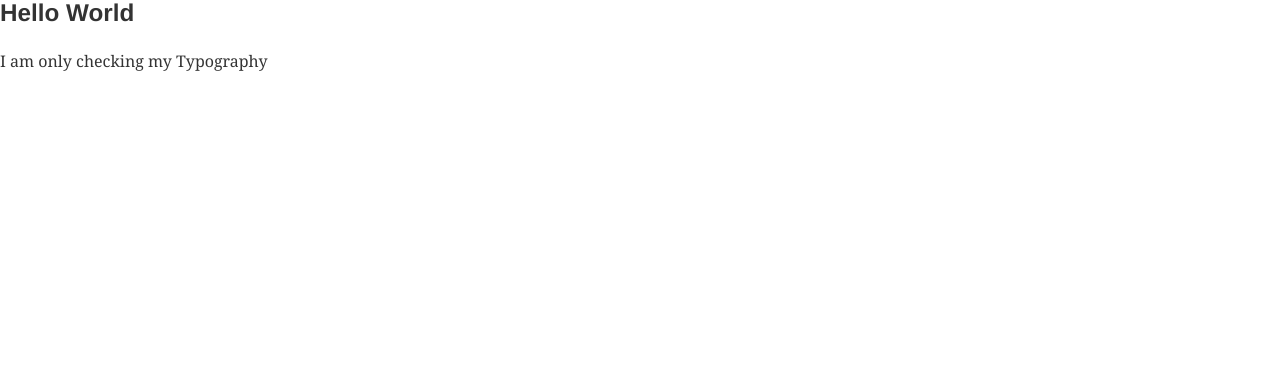
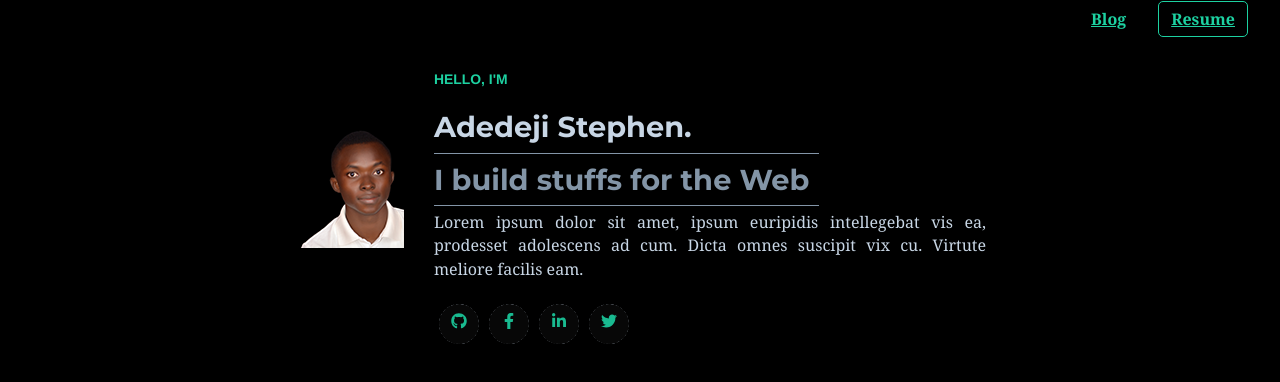
Before and after one commit to ionware/adedejistephen.com, a Gatsby site: page / in a window 1280 px wide. Built offline with nearby package versions, Linux system fonts and the light colour scheme; Gatsby itself is replaced by a stand-in of ours.

Commit message:
the index page

```diff
--- /dev/null
+++ b/gatsby-browser.js
@@ -0,0 +1 @@
+import './src/styles/app.scss'
--- a/gatsby-config.js
+++ b/gatsby-config.js
@@ -1,9 +1,17 @@
 module.exports = {
   siteMetadata: {
-    title: 'Adedeji Stephen'
+    title: 'Adedeji Stephen',
+    bioExcerpt: `Lorem ipsum dolor sit amet, ipsum euripidis intellegebat vis ea, prodesset adolescens ad cum. Dicta omnes suscipit vix cu. Virtute meliore facilis eam.`,
+    socials: {
+      twitter: 'https://twitter.com/ionwarez',
+      github: 'https://github.com/ionware',
+      facebook: 'https://facebook.com/ionware',
+      linkedin: 'https://linkedin.com/m/ionware'
+    }
   },
   plugins: [
     'gatsby-plugin-react-helmet',
+    'gatsby-plugin-sass',
     {
       resolve: 'gatsby-plugin-typography',
       options: {
--- a/package.json
+++ b/package.json
@@ -13,12 +13,17 @@
     "test": "echo \"Write tests! -> https://gatsby.dev/unit-testing\""
   },
   "dependencies": {
+    "animejs": "3.1.0",
     "gatsby": "^2.13.39",
     "gatsby-plugin-react-helmet": "3.1.2",
+    "gatsby-plugin-sass": "2.1.3",
     "gatsby-plugin-typography": "2.3.2",
+    "node-sass": "4.12.0",
+    "prop-types": "15.7.2",
     "react": "^16.8.6",
     "react-dom": "^16.8.6",
     "react-helmet": "5.2.1",
+    "react-icons": "3.7.0",
     "react-typography": "0.16.19",
     "typography": "0.16.19",
     "typography-theme-de-young": "0.16.19"
--- a/src/components/Icons.js
+++ b/src/components/Icons.js
@@ -1,4 +1,5 @@
 import React from 'react'
+import Animate from './Animate'
 import { useStaticQuery, graphql } from 'gatsby'
 import RotatingIconLink from './RotatingIconLink'
 import { FaFacebookF, FaGithub, FaLinkedinIn, FaTwitter } from 'react-icons/fa'
@@ -20,7 +21,8 @@ export default () => {
   `)
   const { twitter, github, facebook, linkedin } = data.site.siteMetadata.socials
   return (
-    <div>
+    <Animate duration={1100} opacity={[0, 1]} easing='linear' delay={4000}>
+      <div ref={React.createRef()}>
         <RotatingIconLink to={github}>
           <FaGithub />
         </RotatingIconLink>
@@ -34,5 +36,6 @@ export default () => {
           <FaTwitter />
         </RotatingIconLink>
       </div>
+    </Animate>
   )
 }
--- a/src/components/RotatingIconLink.js
+++ b/src/components/RotatingIconLink.js
@@ -8,7 +8,7 @@ export default class RotatingIconLink extends React.Component {
       targets: this.node,
       rotateZ: 360,
       easing: 'linear',
-      duration: 8000,
+      duration: 10000,
       loop: true,
     })
   }
--- a/src/pages/index.js
+++ b/src/pages/index.js
@@ -1,10 +1,55 @@
-import React from "react"
+import React, { createRef } from 'react'
+import { graphql } from 'gatsby'
+import Icons from '../components/Icons'
+import imgSrc from '../assets/adedeji.png'
+import Animate from '../components/Animate'
 
-export default () => {
-  return (
-    <div>
-      <h2>Hello World</h2>
-      <p>I am only checking my Typography</p>
-    </div>
-  )
+export default ({ data }) => {
+    return (
+      <React.Fragment>
+        <header className="header">
+          <nav className="flex justify-content-end">
+            <ul className="nav-list">
+              <li className="nav-list__item"><a href="#" className="nav-list__link">Blog</a></li>
+              <li className="nav-list__item"><a href="/resume.pdf" className="nav-list__link btn btn-primary-outline btn-rad">Resume</a></li>
+            </ul>
+          </nav>
+        </header>
+        <div className="w-max-width">
+          <main className="flex flex-info justify-content-center align-items-center align-content-center">
+            <Animate duration={1000} easing='linear' opacity={[0, 1]} delay={3000}>
+              <img src={imgSrc} alt="Adedeji Stephen" className="flex-info__image" ref={ createRef() }/>
+            </Animate>
+            <div className="flex-info__info">
+              <Animate opacity={[0, 1]} duration={2100} easing='linear'>
+                <h5 className="text-uppercase text-primary" ref={createRef()}>Hello, I'm</h5>
+              </Animate>
+              <Animate opacity={[0, 1]} duration={2000} easing='linear' delay={1100}>
+                <h1 className="hero" ref={createRef()}>Adedeji Stephen.</h1>
+              </Animate>
+              <Animate duration={2500} opacity={[0, 1]} easing={'linear'} delay={2200}>
+                <h2 className="hero hero-alt" ref={createRef()}>I build stuffs for the Web</h2>
+              </Animate>
+              <Animate duration={1100} opacity={[0, 1]} translateY={[10, 0]} easing='linear' delay={3200}>
+                <p className="text-justify" ref={createRef()}>
+                  { data.site.siteMetadata.bioExcerpt }
+                </p>
+              </Animate>
+              <Icons />
+            </div>
+          </main>
+        </div>
+      </React.Fragment>
+    )
 }
+
+export const query = graphql`
+  query {
+    site {
+      siteMetadata {
+        bioExcerpt,
+        title
+      }
+    }
+  }
+`
--- a/src/styles/app.scss
+++ b/src/styles/app.scss
@@ -33,6 +33,11 @@
   padding-top: 8px;
   background-color: lighten($bg-color, 3%);
 }
+@media screen and (max-width: 768px) {
+  .circle__icon {
+    padding-top: 10px;
+  }
+}
 .circle__link {
   color: $primary;
   transition: color .3s linear;
--- a/src/styles/layout.scss
+++ b/src/styles/layout.scss
@@ -1,8 +1,7 @@
-
-
 
 .flex {
   display: flex;
+  flex-wrap: wrap;
 }
 .justify-content-center {
   justify-content: center;
@@ -32,6 +31,19 @@
   max-width: 65%;
 }
 
+@media screen and (max-width: 768px) {
+  .flex {
+    justify-content: flex-end;
+  }
+  .flex-info__info {
+    max-width: 100%;
+    flex-basis: 100%;
+  }
+  .flex-info__image {
+    margin-right: 50px;
+  }
+}
+
 .w-max-width {
   max-width: 900px;
   margin: 0 auto;
--- a/src/styles/typography.scss
+++ b/src/styles/typography.scss
@@ -11,7 +11,7 @@
   font-size: .7em;
 }
 .hero {
-  font-size: 1.8rem;
+  font-size: 1.8em;
   font-family: Montserrat, "Alegreya Sans";
   font-weight: 700;
   margin: 5px 0;
@@ -23,3 +23,8 @@
   border-bottom: 1px solid $text-color-alt;
   display: inline-block;
 }
+@media screen and (max-width: 768px) {
+  .hero {
+    font-size: 1.5em;
+  }
+}
```
Also changed, not shown: src/components/Header.js (added, +17 -0 lines), src/assets/adedeji.png (added), src/utils/typography.js (line endings or trailing spaces), 2 other files. Lines whose indentation alone changed are shown as unchanged.
